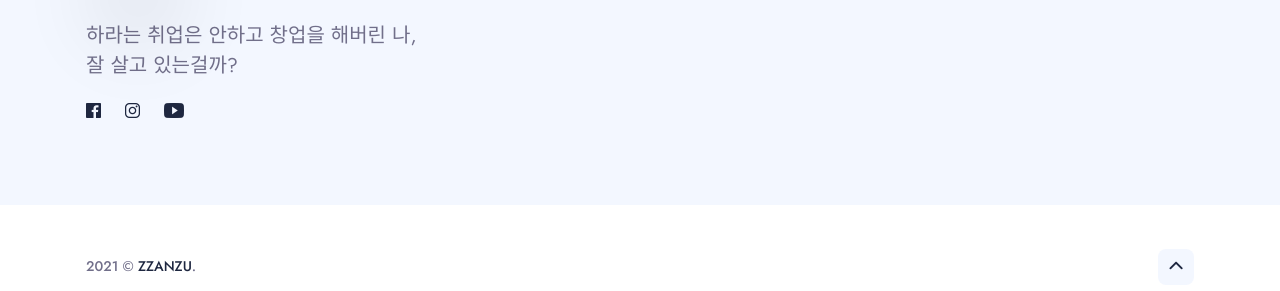
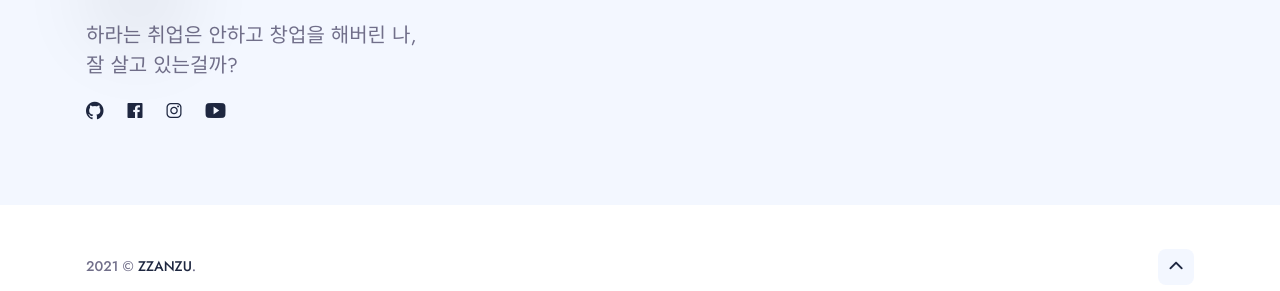
Before and after one commit to itmobrain/itmobrain.github.io, a Jekyll site: the page built from index.html, in a window 1280 px wide. Shown: the part 2078-2369 px from the top of the page. Built offline with Jekyll 4.4.1, drawn with Linux system fonts in a browser that asks for light colours; nearby versions of some CDN libraries; the list of posts is cut into pages by our own code.

Commit message:
github 로고 추가

```diff
--- a/_config.yml
+++ b/_config.yml
@@ -16,6 +16,7 @@
   author__avatar: '/images/01-1.png'
 
 social:
+- {icon: "ion-logo-github", link: "https://github.com/ZZANZU"}
 - {icon: "ion-logo-facebook", link: "https://www.facebook.com/sksckswn"}
 - {icon: "ion-logo-instagram", link: "https://www.instagram.com/zzanzu/"}
 - {icon: "ion-logo-youtube", link: "https://www.youtube.com/c/ChanjoosReactionVideo/"}
```
